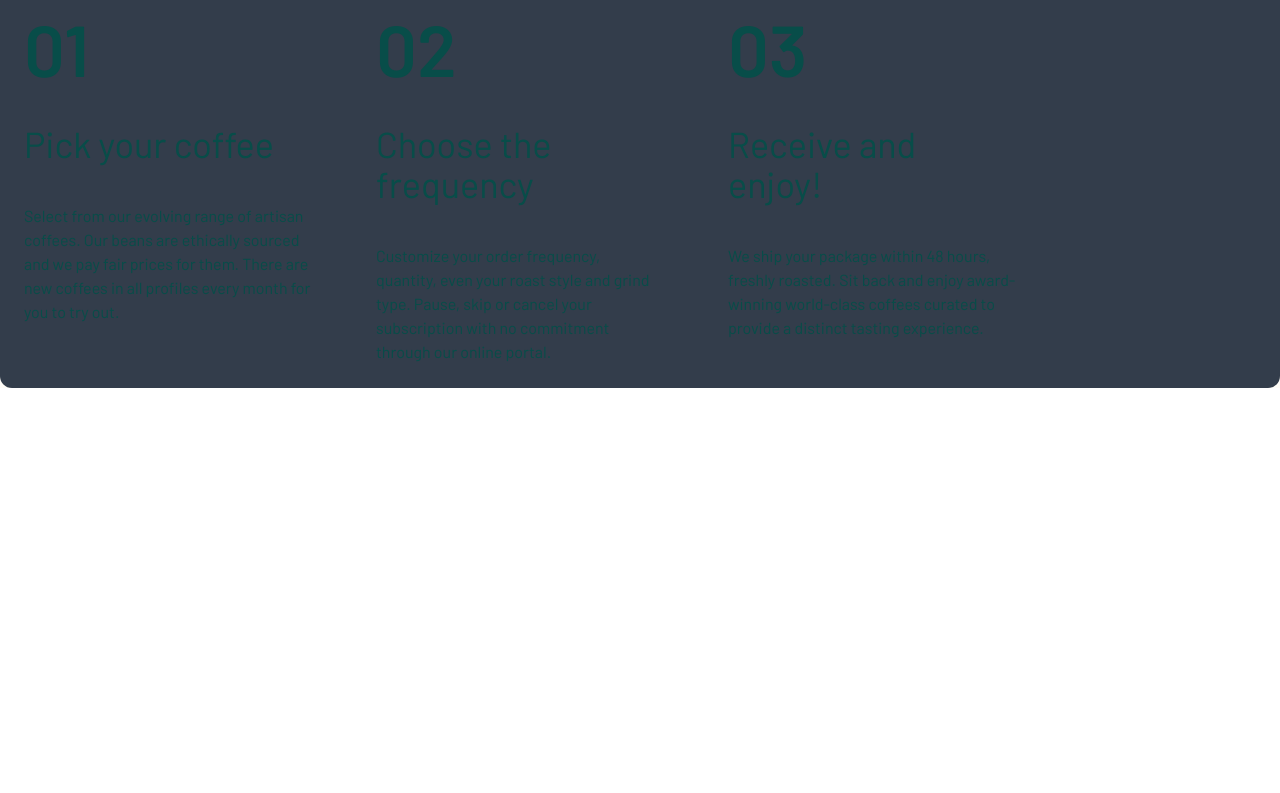
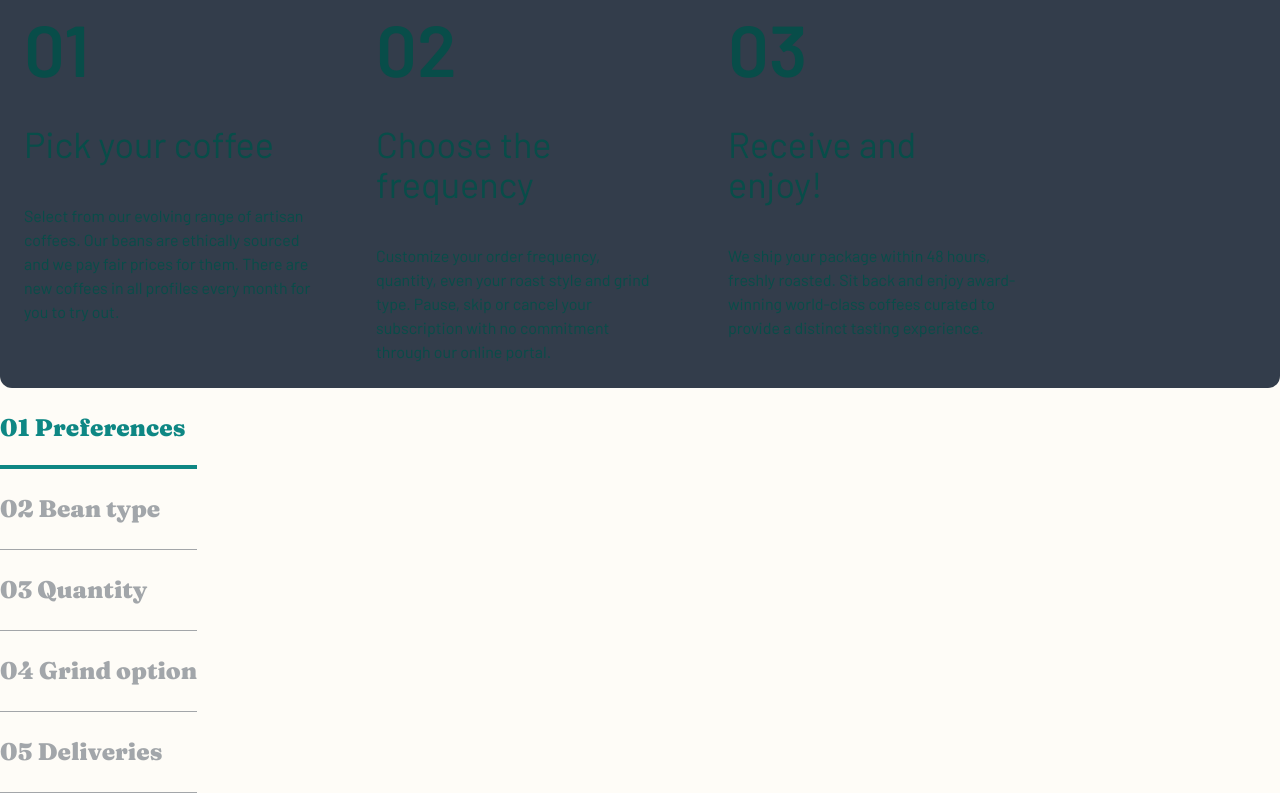
Before and after one commit to doinby/ecommerce-nextjs-tut-v03, a Next.js app: page /create-a-plan in a window 1280 px wide. Shown: the part 486-1279 px from the top of the page. Before the commit the page ends 874 px from the top, so only its background shows below. Built offline with nearby package versions, Linux system fonts and the light colour scheme.

Commit message:
add StepsNavbar

```diff
--- a/app/create-a-plan/page.tsx
+++ b/app/create-a-plan/page.tsx
@@ -1,8 +1,10 @@
 'use client';
 
+import { useState } from 'react';
+import { usePathname } from 'next/navigation';
 import HeroSection from '@/components/HeroSection';
 import HowSection from '@/components/HowSection';
-import { usePathname } from 'next/navigation';
+import StepsNavbar from '@/components/StepsNavbar';
 
 const createAPlanContent = {
 	image: '/assets/plan/desktop/image-hero-blackcup.jpg',
@@ -13,12 +15,15 @@ const createAPlanContent = {
 
 export default function CreateAPlanPage() {
 	const pathname = usePathname();
-	console.log('pathname:', pathname);
+	const [activeStep, setActiveStep] = useState(0);
 
 	return (
 		<>
 			<HeroSection content={createAPlanContent} />
 			<HowSection pathname={pathname} />
+			<div className='flex'>
+				<StepsNavbar activeStep={activeStep} setActiveStep={setActiveStep} />
+			</div>
 		</>
 	);
 }
--- /dev/null
+++ b/components/StepsNavbar.tsx
@@ -0,0 +1,46 @@
+import { getKeyId } from '@/lib/ultils';
+import classNames from 'classnames';
+
+const stepsList = [
+	'Preferences',
+	'Bean type',
+	'Quantity',
+	'Grind option',
+	'Deliveries',
+];
+
+interface StepsNavbarProps {
+	activeStep: number;
+	setActiveStep: (step: number) => void;
+}
+
+export default function StepsNavbar({
+	activeStep,
+	setActiveStep,
+}: StepsNavbarProps) {
+	function getActiveClass(idx: number) {
+		return classNames({
+			'relative py-6 border-b-1': true,
+			'text-primary after:content-[&#32;] after:absolute after:left-0 after:bottom-0 after:w-full after:border-primary/100 after:border-b-3':
+				idx === activeStep,
+		});
+	}
+	return (
+		<>
+			<ul className='text-2xl text-charcoal/45 font-serif font-black'>
+				{stepsList.map((step, idx) => {
+					const key = getKeyId(step).concat('-step');
+					return (
+						<li
+							key={key}
+							onClick={() => setActiveStep(idx)}
+							className={`${getActiveClass(idx)}`}
+						>
+							{`${String(idx + 1).padStart(2, '0')} ${step}`}
+						</li>
+					);
+				})}
+			</ul>
+		</>
+	);
+}
--- a/lib/ultils.ts
+++ b/lib/ultils.ts
@@ -0,0 +1,4 @@
+export function getKeyId(string: string) {
+	const keyId = string.split(' ').join('-').toLowerCase();
+	return keyId;
+}
--- a/package.json
+++ b/package.json
@@ -9,6 +9,7 @@
     "lint": "next lint"
   },
   "dependencies": {
+    "classnames": "^2.5.1",
     "next": "15.4.2",
     "react": "19.1.0",
     "react-dom": "19.1.0",
```
Also changed, not shown: 1 other file (tests, documents, lock files or other folders).
